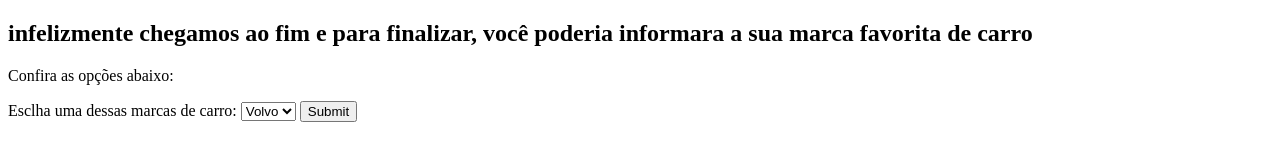
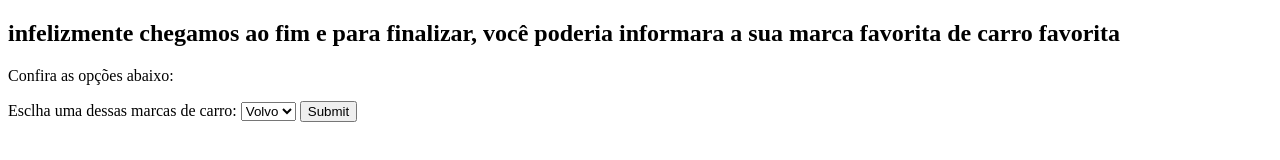
Before and after one commit to Alexandre-M-P-2008/Alexandre-M-P-2008.github.io, a plain HTML site: page segundo.html in a window 1280 px wide. Drawn offline with Linux system fonts and the light colour scheme.

Commit message:
Update segundo.html

```diff
--- a/segundo.html
+++ b/segundo.html
@@ -2,7 +2,7 @@
 <html>
 <body>
 
-<h2>infelizmente chegamos ao fim e para finalizar, você poderia informara a sua marca favorita de carro</h2>
+<h2>infelizmente chegamos ao fim e para finalizar, você poderia informara a sua marca favorita de carro favorita</h2>
 
 <p>Confira as opções abaixo:</p>
 
```
